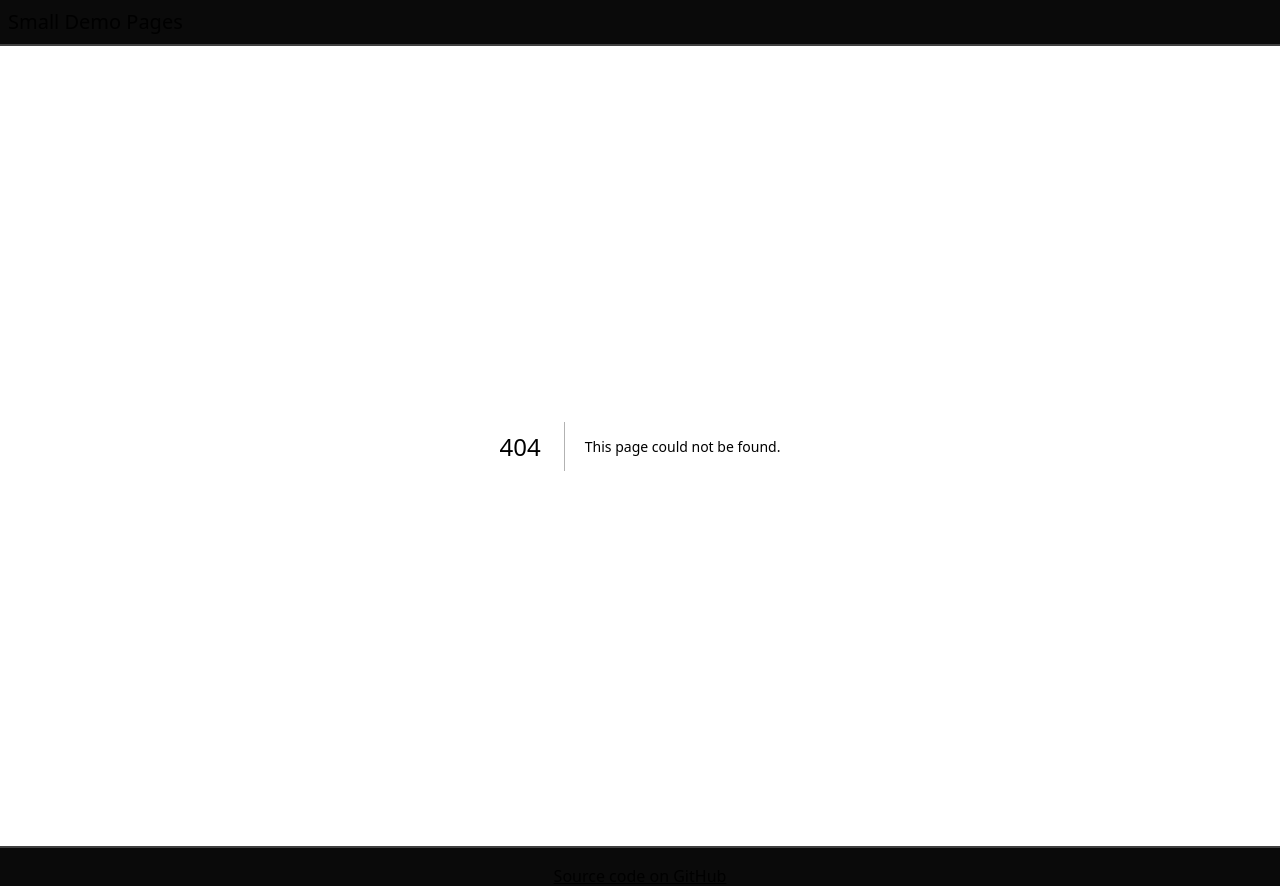
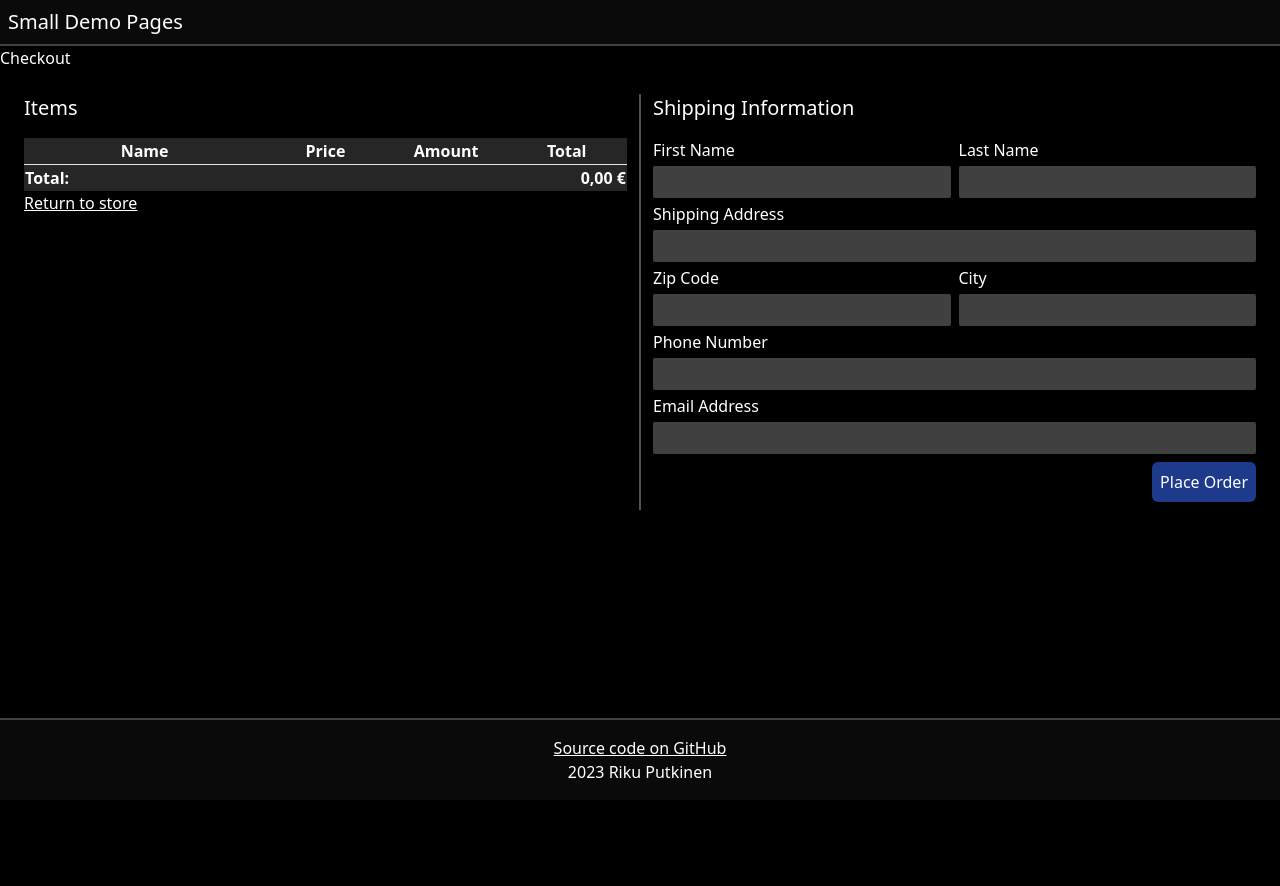
Before and after one commit to RikuPutkinen/small-demo-pages, a Next.js app: page /checkout in a window 1280 px wide. Before the commit this address had no page. Shown: the top 886 px of the page. After the commit the page ends 800 px from the top, so only its background shows below. Built offline with nearby package versions, Linux system fonts and the light colour scheme.

Commit message:
Add checkout page

```diff
--- /dev/null
+++ b/src/app/checkout/page.tsx
@@ -0,0 +1,127 @@
+"use client"
+
+import { useState } from "react"
+import { getCartItems } from "../lib/cartMethods"
+import { euroFormat } from "../lib/formatters"
+import Link from "next/link"
+
+type InfoType = {
+  firstName: string,
+  lastName: string,
+  shippingAddress: string,
+  zipCode: '' | number,
+  city: string,
+  phoneNumber: '' | number,
+  emailAddress: string
+}
+
+export default function Page(){
+  const [shippingInfo, setShippingInfo] = useState<InfoType>({
+    firstName: '',
+    lastName: '',
+    shippingAddress: '',
+    zipCode: '',
+    city: '',
+    phoneNumber: '',
+    emailAddress: ''
+  })
+
+  const [cartItems, setCartItems] = useState(getCartItems())
+
+  const totalPrice = cartItems.reduce((prev, curr) => {
+    return prev + curr.amount * curr.price
+  }, 0)
+
+  function handleChange(e: React.ChangeEvent<HTMLInputElement>){
+    setShippingInfo({
+      ...shippingInfo,
+      [e.target.name]: e.target.value
+    })
+  }
+
+  function handleSubmit(e: React.FormEvent){
+    e.preventDefault()
+    const orderData = {
+      items: cartItems,
+      shippingInfo
+    }
+  }
+
+  return (
+    <>
+      <h1>Checkout</h1>
+      <div className="grid grid-cols-2 p-6">
+        <div className="pr-3 border-r border-collapse border-neutral-600">
+          <h2 className="mb-4 text-xl">Items</h2>
+          <table className="grid grid-cols-[2fr_1fr_1fr_1fr]">
+            <tr className="grid grid-cols-[subgrid] col-span-4 bg-neutral-800">
+              <th>Name</th>
+              <th>Price</th>
+              <th>Amount</th>
+              <th>Total</th>
+            </tr>
+            {cartItems.map(item => {
+              return (
+                <tr key={item.id} className="grid grid-cols-[subgrid] col-span-4">
+                  <td>{item.name}</td>
+                  <td className="text-right">{euroFormat.format(item.price)}</td>
+                  <td className="text-right">{item.amount}</td>
+                  <td className="text-right">{euroFormat.format(item.amount * item.price)}</td>
+                </tr>
+              )
+            })}
+            <tr className="bg-neutral-800 border-t grid grid-cols-[subgrid] col-span-4">
+              <td className="font-bold">Total:</td>
+              <td></td>
+              <td></td>
+              <td className="text-right font-bold">{euroFormat.format(totalPrice)}</td>
+            </tr>
+          </table>
+          <Link href="/shop" className="underline">Return to store</Link>
+        </div>
+        <div className="pl-3 border-l border-neutral-600 border-collapse">
+          <h2 className="mb-4 text-xl">Shipping Information</h2>
+          <form onSubmit={handleSubmit}>
+            <div className="grid grid-cols-2 gap-2 my-1">
+              <div className="flex flex-col gap-1">
+                <label htmlFor="firstName" className="">First Name</label>
+                <input id="firstName" name="firstName" className="bg-neutral-700 p-1 rounded-sm" value={shippingInfo.firstName} onChange={handleChange} required />
+              </div>
+              <div className="flex flex-col gap-1">
+                <label htmlFor="lastName" className="">Last Name</label>
+                <input id="lastName" name="lastName" className="bg-neutral-700 p-1 rounded-sm" value={shippingInfo.lastName} onChange={handleChange} required />
+              </div>
+            </div>
+            <div className="flex flex-col gap-1 my-1">
+              <label htmlFor="shippingAddress" className="">Shipping Address</label>
+              <input id="shippingAddress" name="shippingAddress" className="bg-neutral-700 p-1 rounded-sm" value={shippingInfo.shippingAddress} onChange={handleChange} required />
+            </div>
+            <div className="grid grid-cols-2 gap-2 my-1">
+              <div className="flex flex-col gap-1">
+                <label htmlFor="zipCode" className="">Zip Code</label>
+                <input id="zipCode" name="zipCode" type="tel" pattern="\d+" className="bg-neutral-700 p-1 rounded-sm" value={shippingInfo.zipCode} onChange={handleChange} required />
+              </div>
+              <div className="flex flex-col gap-1">
+                <label htmlFor="city" className="">City</label>
+                <input id="city" name="city" className="bg-neutral-700 p-1 rounded-sm" value={shippingInfo.city} onChange={handleChange} required />
+              </div>
+            </div>
+            <div className="flex flex-col gap-1 my-1">
+              <label htmlFor="phoneNumber" className="">Phone Number</label>
+              <input id="phoneNumber" name="phoneNumber" type="tel" pattern="\d+" className="bg-neutral-700 p-1 rounded-sm" value={shippingInfo.phoneNumber} onChange={handleChange} required />
+            </div>
+            <div className="flex flex-col gap-1 my-1">
+              <label htmlFor="emailAddress" className="">Email Address</label>
+              <input id="emailAddress" name="emailAddress" type="email" className="bg-neutral-700 p-1 rounded-sm" value={shippingInfo.emailAddress} onChange={handleChange} required />
+            </div>
+            <div className="flex justify-end my-2">
+              <button className="bg-blue-900 p-2 rounded-md">
+                Place Order
+              </button>
+            </div>
+          </form>
+        </div>
+      </div>
+    </>
+  )
+}
```
